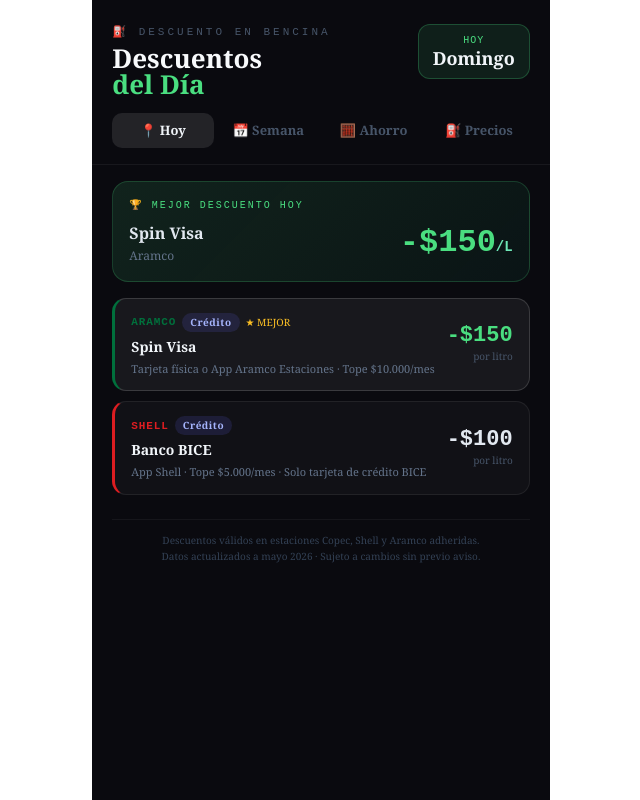
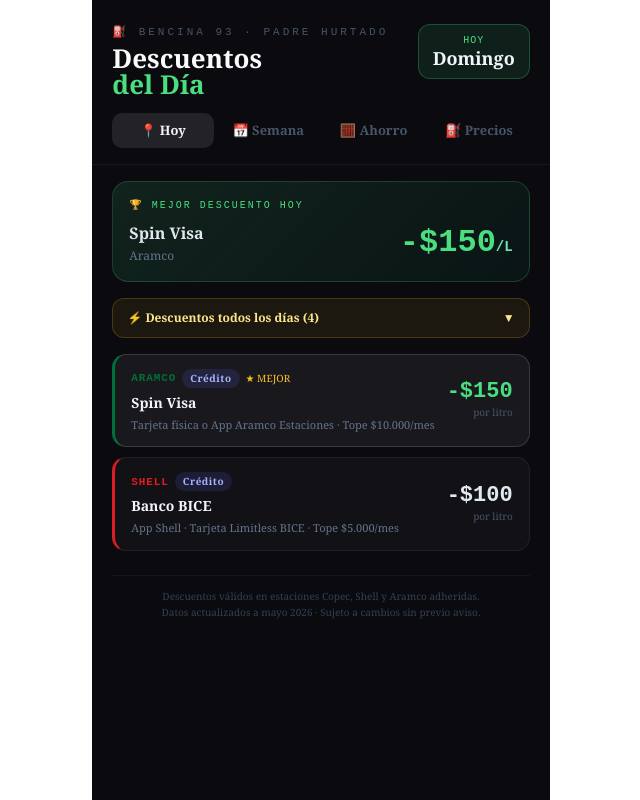
Before and after one commit to gonzaloguajardon-boop/bencina-app, a Next.js app: page / in a window 1280 px wide. Shown: the whole page, without its empty margins (319-959 px from the left). Built offline with nearby package versions, Linux system fonts and the light colour scheme.

Commit message:
Actualizar BencinaApp.tsx

```diff
--- a/app/BencinaApp.tsx
+++ b/app/BencinaApp.tsx
@@ -3,42 +3,54 @@
 
 const DAYS = ["Domingo", "Lunes", "Martes", "Miércoles", "Jueves", "Viernes", "Sábado"];
 
+// Descuentos activos todos los días
+const SIEMPRE: any[] = [
+  { bencinera: "Shell",  tarjeta: "Banco Falabella",   descuento: 370, tipo: "Crédito",    condicion: "Solo nuevos clientes · App Shell · Tope $26.000 cashback/carga · Todos los días" },
+  { bencinera: "Copec",  tarjeta: "App Copec",          descuento: 30,  tipo: "App",        condicion: "Cupones disponibles en la app Copec · Varían según disponibilidad" },
+  { bencinera: "Copec",  tarjeta: "Santander Consumer", descuento: 50,  tipo: "Crédito",    condicion: "Clientes con crédito automotriz Santander Consumer al día · App Copec" },
+  { bencinera: "Copec",  tarjeta: "Caja Los Andes",     descuento: 15,  tipo: "Caja",       condicion: "$10/L con Copec Pay · $15/L con código web Caja Los Andes · Todos los días" },
+];
+
 const DISCOUNTS: Record<number, any[]> = {
-  0: [
+  0: [ // Domingo
     { bencinera: "Aramco", tarjeta: "Spin Visa",        descuento: 150, tipo: "Crédito",    condicion: "Tarjeta física o App Aramco Estaciones · Tope $10.000/mes" },
-    { bencinera: "Shell",  tarjeta: "Banco BICE",       descuento: 100, tipo: "Crédito",    condicion: "App Shell · Tope $5.000/mes · Solo tarjeta de crédito BICE" },
+    { bencinera: "Shell",  tarjeta: "Banco BICE",       descuento: 100, tipo: "Crédito",    condicion: "App Shell · Tarjeta Limitless BICE · Tope $5.000/mes" },
   ],
-  1: [
+  1: [ // Lunes
     { bencinera: "Aramco", tarjeta: "Banco Consorcio",  descuento: 150, tipo: "Crédito",    condicion: "App Aramco Estaciones · Tope $10.000/mes · No acumulable" },
-    { bencinera: "Copec",  tarjeta: "Cencosud Scotiabank Black", descuento: 100, tipo: "Crédito", condicion: "App Copec · Solo tarjeta Black · Tope $10.000/mes" },
-    { bencinera: "Copec",  tarjeta: "Jumbo Prime",      descuento: 100, tipo: "Fidelización", condicion: "Código desde portal Jumbo Prime · App Copec · Tope 100L/mes" },
+    { bencinera: "Copec",  tarjeta: "Cencosud Scotiabank Black", descuento: 100, tipo: "Crédito", condicion: "App Copec · Black $100/L · Clásica/Platinum $50/L · Tope $10.000/mes" },
+    { bencinera: "Copec",  tarjeta: "Jumbo Prime",      descuento: 100, tipo: "Fidelización", condicion: "App Copec · Tope 100L/mes · Socios activos" },
     { bencinera: "Copec",  tarjeta: "Mercado Pago",     descuento: 100, tipo: "Prepago",    condicion: "App Copec · Máx. 1 carga de 40L/mes por usuario" },
   ],
-  2: [
+  2: [ // Martes
     { bencinera: "Shell",  tarjeta: "Lider BCI",        descuento: 100, tipo: "Crédito",    condicion: "App Shell · Tope $4.000/carga · Máx. 2 cargas/mes por RUT" },
     { bencinera: "Copec",  tarjeta: "Banco Internacional", descuento: 100, tipo: "Crédito", condicion: "App Copec · Mastercard Clásica, Gold o Black" },
     { bencinera: "Copec",  tarjeta: "Itaú Legend",      descuento: 100, tipo: "Crédito",    condicion: "App Copec · Requiere cupón desde sitio web Itaú" },
+    { bencinera: "Copec",  tarjeta: "Rutpay BancoEstado", descuento: 100, tipo: "Débito",   condicion: "App Copec · Tope 50L/boleta · 1 vez por RUT/mes · No acumulable · Verificar vigencia" },
     { bencinera: "Aramco", tarjeta: "Mercado Pago",     descuento: 50,  tipo: "Prepago",    condicion: "App Aramco Estaciones · Tope $5.000/mes por titular" },
   ],
-  3: [
+  3: [ // Miércoles
     { bencinera: "Aramco", tarjeta: "Ripley Gold",      descuento: 150, tipo: "Crédito",    condicion: "App Aramco o físico · Categoría Gold · Tope $8.000/mes" },
     { bencinera: "Aramco", tarjeta: "Ripley Silver",    descuento: 125, tipo: "Crédito",    condicion: "App Aramco o físico · Categoría Silver · Tope $8.000/mes" },
+    { bencinera: "Aramco", tarjeta: "Ripley Plus",      descuento: 100, tipo: "Crédito",    condicion: "App Aramco o físico · Categoría Plus · Tope $8.000/mes" },
     { bencinera: "Copec",  tarjeta: "Scotiabank Singular", descuento: 100, tipo: "Crédito", condicion: "App Copec · Tarjeta Singular Scotiabank" },
-    { bencinera: "Copec",  tarjeta: "Automóvil Club",   descuento: 50,  tipo: "Club",       condicion: "App Copec · Socios Plan Movilidad · Tope $10.000/mes" },
+    { bencinera: "Copec",  tarjeta: "Automóvil Club",   descuento: 50,  tipo: "Club",       condicion: "App Copec · Socios Plan Movilidad · Cupón semanal · Tope $10.000/mes" },
+    { bencinera: "Shell",  tarjeta: "Código MIDCTO",    descuento: 15,  tipo: "App",        condicion: "App Shell · Ingresa código MIDCTO · Tope 70L · 1 carga/día" },
   ],
-  4: [
+  4: [ // Jueves
     { bencinera: "Copec",  tarjeta: "Coopeuch Crédito", descuento: 200, tipo: "Crédito",    condicion: "App Copec · Abono en 10 días hábiles · Vigente hasta dic. 2026" },
+    { bencinera: "Aramco", tarjeta: "Abc Visa",         descuento: 200, tipo: "Crédito",    condicion: "App Aramco Estaciones · Tope $10.000/mes" },
     { bencinera: "Copec",  tarjeta: "BCI Crédito",      descuento: null, porcentaje: 7, tipo: "Crédito", condicion: "Cashback vía App Copec · Tope $7.000/día" },
-    { bencinera: "Aramco", tarjeta: "Abc Visa",         descuento: 150, tipo: "Crédito",    condicion: "App Aramco Estaciones · Tope $10.000/mes" },
     { bencinera: "Copec",  tarjeta: "Coopeuch Débito",  descuento: 100, tipo: "Débito",     condicion: "App Copec · Tarjeta débito Coopeuch (Dale) · Vigente hasta dic. 2026" },
   ],
-  5: [
+  5: [ // Viernes
     { bencinera: "Copec/Shell/Aramco", tarjeta: "Tenpo", descuento: 300, tipo: "Prepago",  condicion: "App de cada bencinera · Tope $4.000/carga · Máx. 2 cargas/mes · No acumulable" },
     { bencinera: "Copec",  tarjeta: "Itaú Legend",      descuento: 100, tipo: "Crédito",    condicion: "App Copec · Requiere cupón desde sitio web Itaú" },
   ],
-  6: [
+  6: [ // Sábado
     { bencinera: "Shell",  tarjeta: "Scotiabank Visa",  descuento: 200, tipo: "Crédito",    condicion: "App Shell · Tope 50L/carga · Máx. 5 cargas/mes" },
     { bencinera: "Copec",  tarjeta: "MACHBANK",         descuento: 100, tipo: "Crédito",    condicion: "App Copec · Tarjeta virtual MACHBANK · No acumulable" },
+    { bencinera: "Shell",  tarjeta: "Los Héroes Prepago", descuento: 100, tipo: "Prepago",  condicion: "App Shell · Cashback tarjeta prepago Los Héroes · Verificar tope" },
   ],
 };
 
@@ -51,6 +63,8 @@
   Prepago:      { bg: "rgba(16,185,129,0.15)",  text: "#6ee7b7" },
   Fidelización: { bg: "rgba(245,158,11,0.15)",  text: "#fcd34d" },
   Club:         { bg: "rgba(236,72,153,0.15)",  text: "#f9a8d4" },
+  App:          { bg: "rgba(251,191,36,0.15)",  text: "#fde68a" },
+  Caja:         { bg: "rgba(168,85,247,0.15)",  text: "#d8b4fe" },
 };
 
 const s = {
@@ -91,9 +105,26 @@
   );
 }
 
+function SiempreSection() {
+  const [open, setOpen] = useState(false);
+  return (
+    <div style={{ marginBottom:"16px" }}>
+      <button onClick={() => setOpen(!open)} style={{ width:"100%", background:"rgba(251,191,36,0.08)", border:"1px solid rgba(251,191,36,0.2)", borderRadius:"12px", padding:"10px 14px", display:"flex", justifyContent:"space-between", alignItems:"center", cursor:"pointer", color:"#fde68a", fontSize:"12px", fontWeight:600, fontFamily:"Georgia,serif" }}>
+        <span>⚡ Descuentos todos los días ({SIEMPRE.length})</span>
+        <span>{open ? "▲" : "▼"}</span>
+      </button>
+      {open && (
+        <div style={{ display:"flex", flexDirection:"column" as const, gap:"8px", marginTop:"8px" }}>
+          {SIEMPRE.map((item, i) => <DiscountCard key={i} item={item} rank={99} />)}
+        </div>
+      )}
+    </div>
+  );
+}
+
 function Calculadora({ today }: { today: number }) {
   const [litros, setLitros] = useState("");
-  const deals = (DISCOUNTS[today] || []).slice().sort((a: any, b: any) => (b.descuento||0)-(a.descuento||0));
+  const allDeals = [...(DISCOUNTS[today] || []), ...SIEMPRE].sort((a: any, b: any) => (b.descuento||0)-(a.descuento||0));
   const L = parseFloat(litros) || 0;
   return (
     <div>
@@ -101,13 +132,13 @@
         <div style={{ fontSize:"11px", color:"#475569", ...s.mono, letterSpacing:"2px", marginBottom:"8px" }}>LITROS A CARGAR</div>
         <input type="number" placeholder="Ej: 40" value={litros} onChange={e => setLitros(e.target.value)} style={s.input} />
       </div>
-      {L > 0 && deals.length > 0 && (
+      {L > 0 && allDeals.length > 0 && (
         <>
           <div style={{ fontSize:"11px", color:"#4ade80", ...s.mono, letterSpacing:"2px", marginBottom:"12px" }}>
             AHORRO CON {L}L HOY ({DAYS[today].toUpperCase()})
           </div>
           <div style={{ display:"flex", flexDirection:"column" as const, gap:"10px" }}>
-            {deals.map((item: any, i: number) => {
+            {allDeals.map((item: any, i: number) => {
               const ahorro = item.porcentaje ? null : Math.round(L * item.descuento);
               const bc = BRAND_COLORS[item.bencinera] || "#6366f1";
               const top = i === 0;
@@ -130,15 +161,14 @@
           <div style={{ marginTop:"16px", background:"rgba(74,222,128,0.08)", border:"1px solid rgba(74,222,128,0.15)", borderRadius:"12px", padding:"12px 16px" }}>
             <div style={{ fontSize:"10px", color:"#4ade80", ...s.mono, marginBottom:"4px" }}>MEJOR OPCIÓN HOY</div>
             <div style={{ fontSize:"13px", color:"#f1f5f9" }}>
-              Con <strong>{deals[0].tarjeta}</strong> ahorras{" "}
+              Con <strong>{allDeals[0].tarjeta}</strong> ahorras{" "}
               <span style={{ color:"#4ade80", fontWeight:700 }}>
-                {deals[0].porcentaje ? `${deals[0].porcentaje}% cashback` : `$${Math.round(L * deals[0].descuento).toLocaleString("es-CL")}`}
+                {allDeals[0].porcentaje ? `${allDeals[0].porcentaje}% cashback` : `$${Math.round(L * allDeals[0].descuento).toLocaleString("es-CL")}`}
               </span>{" "}cargando {L}L
             </div>
           </div>
         </>
       )}
-      {L > 0 && deals.length === 0 && <div style={{ textAlign:"center" as const, padding:"30px", color:"#475569" }}>No hay descuentos hoy.</div>}
       {!L && <div style={{ textAlign:"center" as const, padding:"30px", color:"#334155", fontSize:"13px" }}>Ingresa los litros para ver cuánto ahorras con cada tarjeta hoy</div>}
     </div>
   );
@@ -162,18 +192,14 @@
       setCiudad(comuna);
       setUrl(`https://www.bencinaenlinea.cl/?lat=${lat}&lng=${lon}`);
       setEstado("listo");
-    } catch {
-      setEstado("error");
-    }
+    } catch { setEstado("error"); }
   }
 
   return (
     <div>
       <div style={s.greenBox}>
         <div style={{ fontSize:"10px", color:"#4ade80", ...s.mono, marginBottom:"6px" }}>📍 PRECIOS EN TU ZONA</div>
-        <div style={{ fontSize:"13px", color:"#94a3b8", marginBottom:"12px" }}>
-          Te lleva directo a Bencina en Línea con las estaciones más cercanas a ti.
-        </div>
+        <div style={{ fontSize:"13px", color:"#94a3b8", marginBottom:"12px" }}>Te lleva directo a Bencina en Línea con las estaciones más cercanas.</div>
         <button onClick={obtenerUbicacion} disabled={estado==="ubicando"} style={{ width:"100%", padding:"10px", borderRadius:"10px", border:"none", background:"rgba(74,222,128,0.3)", color:"#4ade80", fontSize:"14px", fontWeight:700, cursor:"pointer", fontFamily:"Georgia,serif" }}>
           {estado === "ubicando" ? "📡 Obteniendo ubicación..." : "📍 Detectar mi ubicación"}
         </button>
@@ -182,7 +208,7 @@
         <div style={{ background:"rgba(255,255,255,0.04)", border:"1px solid rgba(255,255,255,0.1)", borderRadius:"14px", padding:"16px" }}>
           <div style={{ fontSize:"10px", color:"#4ade80", ...s.mono, marginBottom:"8px" }}>✅ UBICACIÓN DETECTADA</div>
           <div style={{ fontSize:"15px", fontWeight:600, color:"#f1f5f9", marginBottom:"4px" }}>{ciudad}</div>
-          <div style={{ fontSize:"12px", color:"#64748b", marginBottom:"16px" }}>Toca el botón para ver los precios actuales en el mapa oficial de la CNE.</div>
+          <div style={{ fontSize:"12px", color:"#64748b", marginBottom:"16px" }}>Toca para ver precios actuales en el mapa oficial CNE.</div>
           <a href={url} target="_blank" rel="noopener noreferrer" style={{ display:"block", width:"100%", padding:"12px", borderRadius:"10px", background:"rgba(74,222,128,0.2)", border:"1px solid rgba(74,222,128,0.3)", color:"#4ade80", fontSize:"14px", fontWeight:700, textAlign:"center" as const, textDecoration:"none", boxSizing:"border-box" as const }}>
             🗺️ Ver precios en Bencina en Línea
           </a>
@@ -205,7 +231,7 @@
 
   const todayDeals = (DISCOUNTS[today] || []).slice().sort((a: any, b: any) => (b.descuento||0)-(a.descuento||0));
   const selectedDeals = (DISCOUNTS[selectedDay] || []).slice().sort((a: any, b: any) => (b.descuento||0)-(a.descuento||0));
-  const best = todayDeals[0];
+  const best = todayDeals[0] || SIEMPRE[0];
 
   const tabs = [
     { id:"hoy",     label:"📍 Hoy" },
@@ -219,7 +245,7 @@
       <div style={{ padding:"24px 20px 16px", borderBottom:"1px solid rgba(255,255,255,0.06)" }}>
         <div style={{ display:"flex", justifyContent:"space-between", alignItems:"flex-start" }}>
           <div>
-            <div style={{ fontSize:"11px", letterSpacing:"3px", color:"#475569", ...s.mono, marginBottom:"4px" }}>⛽ DESCUENTO EN BENCINA</div>
+            <div style={{ fontSize:"11px", letterSpacing:"3px", color:"#475569", ...s.mono, marginBottom:"4px" }}>⛽ BENCINA 93 · PADRE HURTADO</div>
             <div style={{ fontSize:"26px", fontWeight:700, lineHeight:1, color:"#f8fafc" }}>Descuentos</div>
             <div style={{ fontSize:"26px", fontWeight:700, lineHeight:1, color:"#4ade80" }}>del Día</div>
           </div>
@@ -251,7 +277,8 @@
                 </div>
               </div>
             )}
-            {todayDeals.length === 0 && <div style={{ textAlign:"center" as const, padding:"40px", color:"#475569" }}>Sin descuentos hoy.</div>}
+            <SiempreSection />
+            {todayDeals.length === 0 && <div style={{ textAlign:"center" as const, padding:"20px", color:"#475569" }}>Sin descuentos exclusivos hoy.</div>}
             <div style={{ display:"flex", flexDirection:"column" as const, gap:"10px" }}>
               {todayDeals.map((item: any, i: number) => <DiscountCard key={i} item={item} rank={i} />)}
             </div>
@@ -277,9 +304,10 @@
               {DAYS[selectedDay].toUpperCase()} · {selectedDeals.length} descuento{selectedDeals.length!==1?"s":""}
               {selectedDay===today && <span style={{ color:"#4ade80", marginLeft:"8px" }}>← hoy</span>}
             </div>
+            <SiempreSection />
             <div style={{ display:"flex", flexDirection:"column" as const, gap:"10px" }}>
               {selectedDeals.map((item: any, i: number) => <DiscountCard key={i} item={item} rank={i} />)}
-              {selectedDeals.length===0 && <div style={{ textAlign:"center" as const, padding:"30px", color:"#334155" }}>Sin descuentos este día</div>}
+              {selectedDeals.length===0 && <div style={{ textAlign:"center" as const, padding:"20px", color:"#334155" }}>Sin descuentos exclusivos este día</div>}
             </div>
           </>
         )}
```
